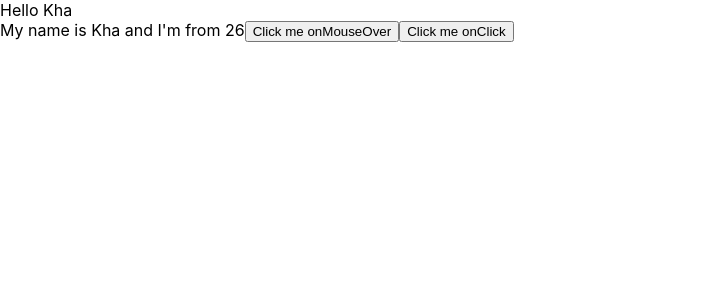
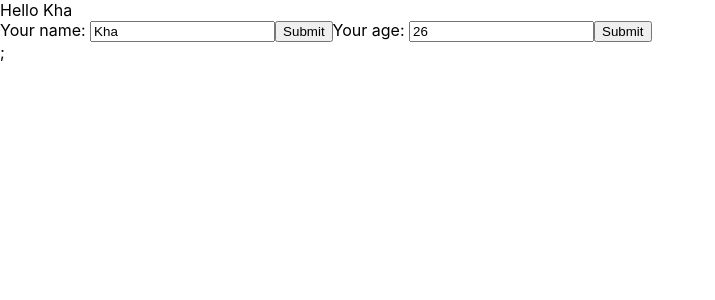
Before and after one commit to xuaankha/base-reactjs-demo, a React (Create React App) app: page / in a window 1280 px wide. Shown: the top 300 px of the page, without its empty margins (0-715 px from the left). Built offline with nearby package versions, Linux system fonts and the light colour scheme.

Commit message:
T1_22/12/2023

```diff
--- a/src/components/MyComponents.js
+++ b/src/components/MyComponents.js
@@ -1,34 +1,13 @@
 import React from "react";
+import UserInfo from "./UserInfo";
+
 class MyComponent extends React.Component {
   //JSX
-  state = {
-    name: "Kha",
-    address: "TP HCM",
-    age: 26,
-  };
-  handleClick = (event) => {
-    // console.log("Click me");
-    console.log("My name is", this.state.name);
-    console.log("Random", Math.floor(Math.random() * 100) + 1);
-    this.setState({
-      name: "Kha Pro",
-    });
-  };
-  handleonMoverOver(event) {
-    // console.log(event);
-  }
+
   render() {
     return (
       <div>
-        My name is {this.state.name} and I'm from {this.state.age}
-        <button onMouseOver={this.handleonMoverOver}>
-          Click me onMouseOver
-        </button>
-        <button onClick={this.handleClick}>Click me onClick</button>
-        {/* có thể gọi arrow function vào this.handleClick luon
-        (event) => {
-            this.handleClick(event);
-          } */}
+        <UserInfo> </UserInfo>
       </div>
     );
   }
--- /dev/null
+++ b/src/components/UserInfo.js
@@ -0,0 +1,60 @@
+import React from "react";
+
+class UserInfo extends React.Component {
+  state = {
+    name: "Kha",
+    address: "TP HCM",
+    age: 26,
+  };
+  handleClick = (event) => {
+    // console.log("Click me");
+    console.log("My name is", this.state.name);
+    console.log("Random", Math.floor(Math.random() * 100) + 1);
+    this.setState({
+      name: "Kha Pro",
+    });
+  };
+  handleonMoverOver(event) {
+    // console.log(event);
+  }
+
+  handleOnChangeInput = (event) => {
+    this.setState({
+      name: event.target.value,
+    });
+  };
+
+  handleOnChangeAge = (event) => {
+    this.setState({
+      age: event.target.value,
+    });
+  };
+  handleOnSubmit = (event) => {
+    event.preventDefault();
+    console.log(this.state);
+  };
+  render() {
+    return (
+      <div>
+        <form onSubmit={(event) => this.handleOnSubmit(event)}>
+          <label>Your name: </label>
+          <input
+            value={this.state.name}
+            type="text"
+            onChange={(event) => this.handleOnChangeInput(event)}
+          />
+          <button>Submit</button>
+          <label>Your age: </label>
+          <input
+            value={this.state.age}
+            type="text"
+            onChange={(event) => this.handleOnChangeAge(event)}
+          />
+          <button>Submit</button>
+        </form>
+        ;
+      </div>
+    );
+  }
+}
+export default UserInfo;
```
